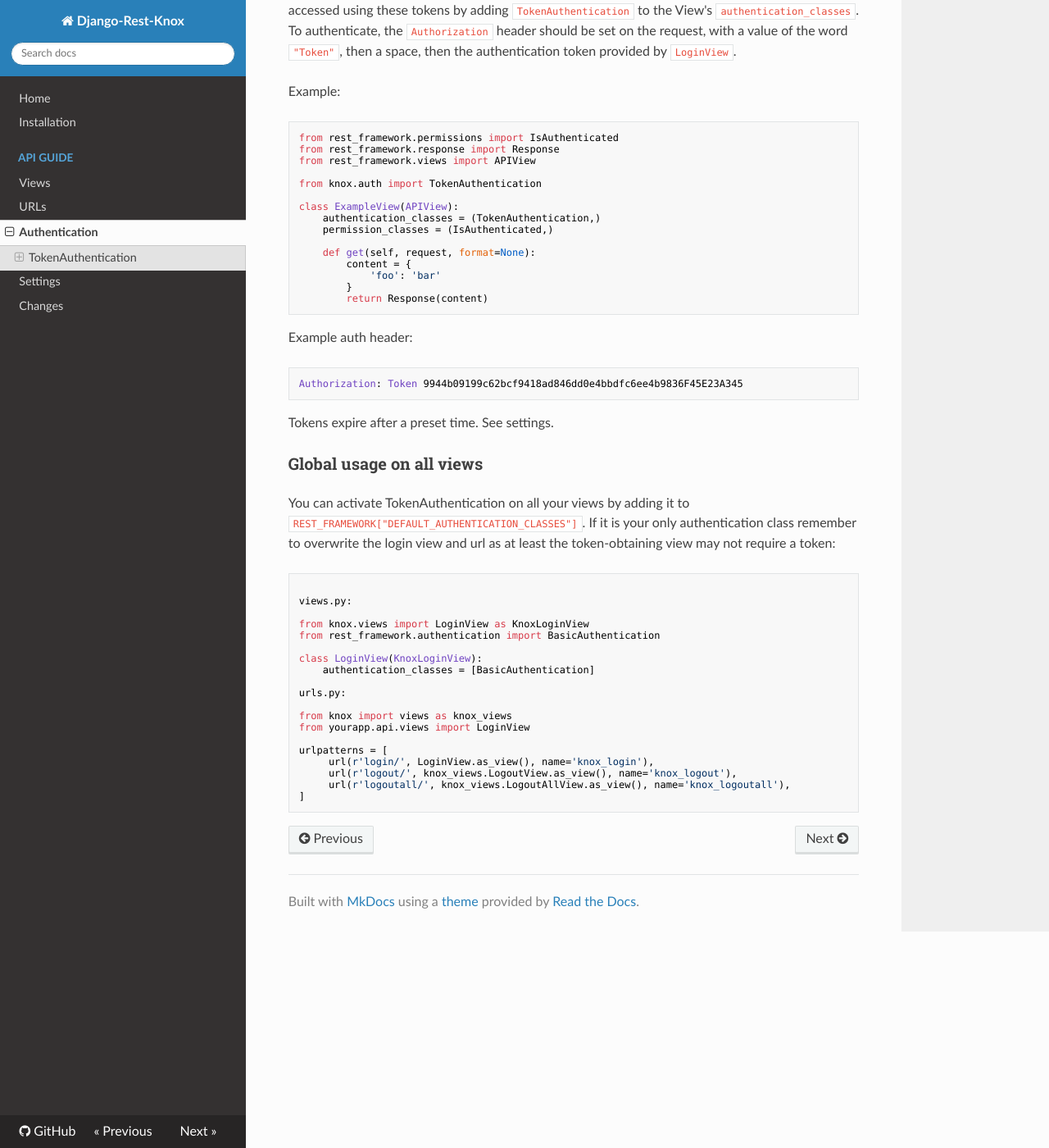
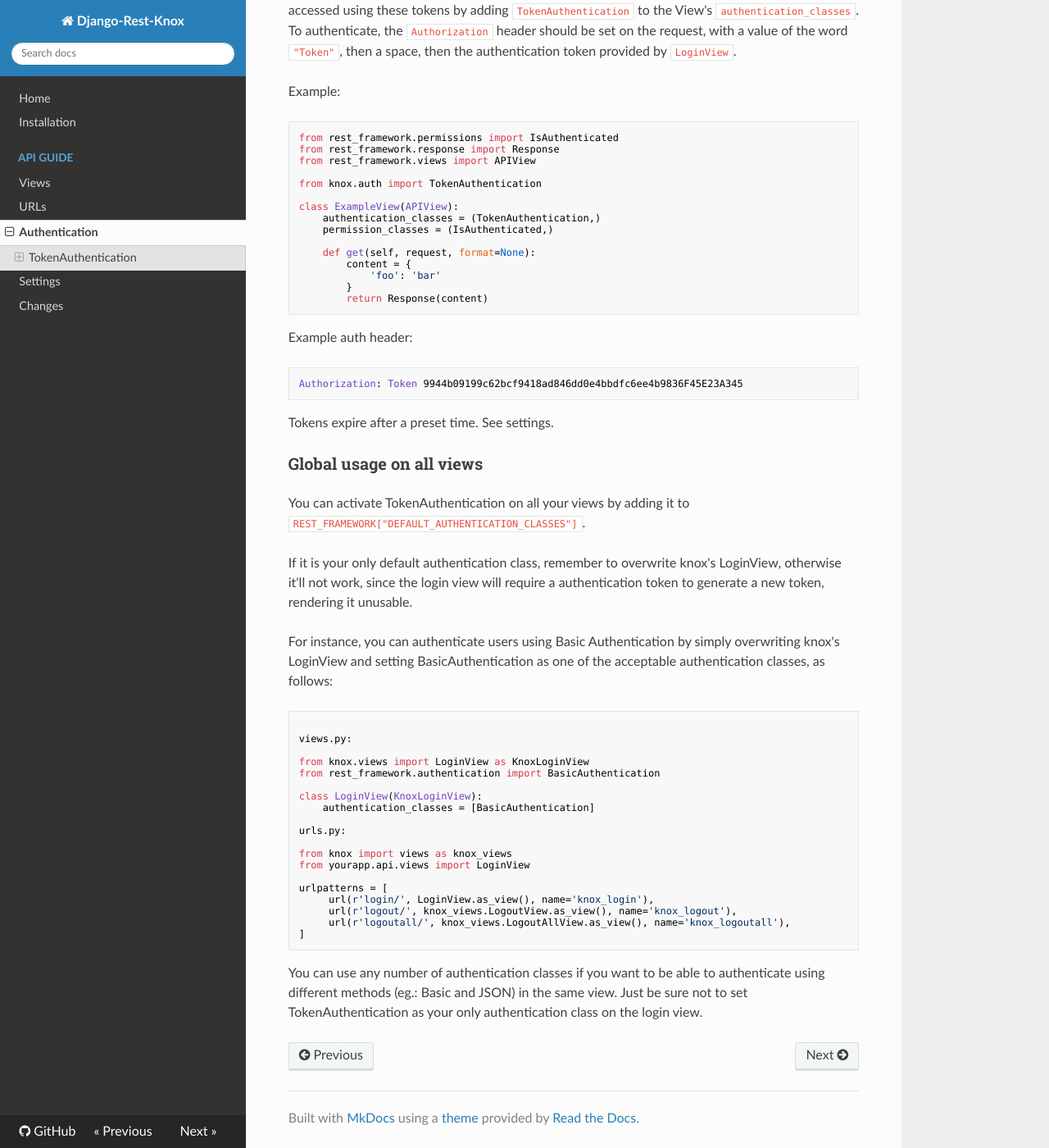
Before and after one commit to jazzband/django-rest-knox, an MkDocs documentation site: the page built from docs/auth.md, in a window 1280 px wide and 1400 px high, scrolled down 336 px. Shown: the whole window at 82% size. Built offline with MkDocs 1.6.1, drawn with Linux system fonts in a browser that asks for light colours; nearby versions of some CDN libraries; old or Windows-style settings are respelled for this version of MkDocs.

Commit message:
Update auth.md
Explains why one should subclass knox's LoginView to make it work with only TokenAuthentication set as the default authentication class for all views.

````diff
--- a/docs/auth.md
+++ b/docs/auth.md
@@ -43,10 +43,11 @@
 
 ### Global usage on all views
 
-You can activate TokenAuthentication on all your views by adding it to
-`REST_FRAMEWORK["DEFAULT_AUTHENTICATION_CLASSES"]`. If it is your only
-authentication class remember to overwrite the login view and url as at least
-the token-obtaining view may not require a token:
+You can activate TokenAuthentication on all your views by adding it to `REST_FRAMEWORK["DEFAULT_AUTHENTICATION_CLASSES"]`.
+
+If it is your only default authentication class, remember to overwrite knox's LoginView, otherwise it'll not work, since the login view will require a authentication token to generate a new token, rendering it unusable.
+
+For instance, you can authenticate users using Basic Authentication by simply overwriting knox's LoginView and setting BasicAuthentication as one of the acceptable authentication classes, as follows:
 
 ```python
 
@@ -69,3 +70,5 @@
      url(r'logoutall/', knox_views.LogoutAllView.as_view(), name='knox_logoutall'),
 ]
 ```
+
+You can use any number of authentication classes if you want to be able to authenticate using different methods (eg.: Basic and JSON) in the same view. Just be sure not to set TokenAuthentication as your only authentication class on the login view.
````
